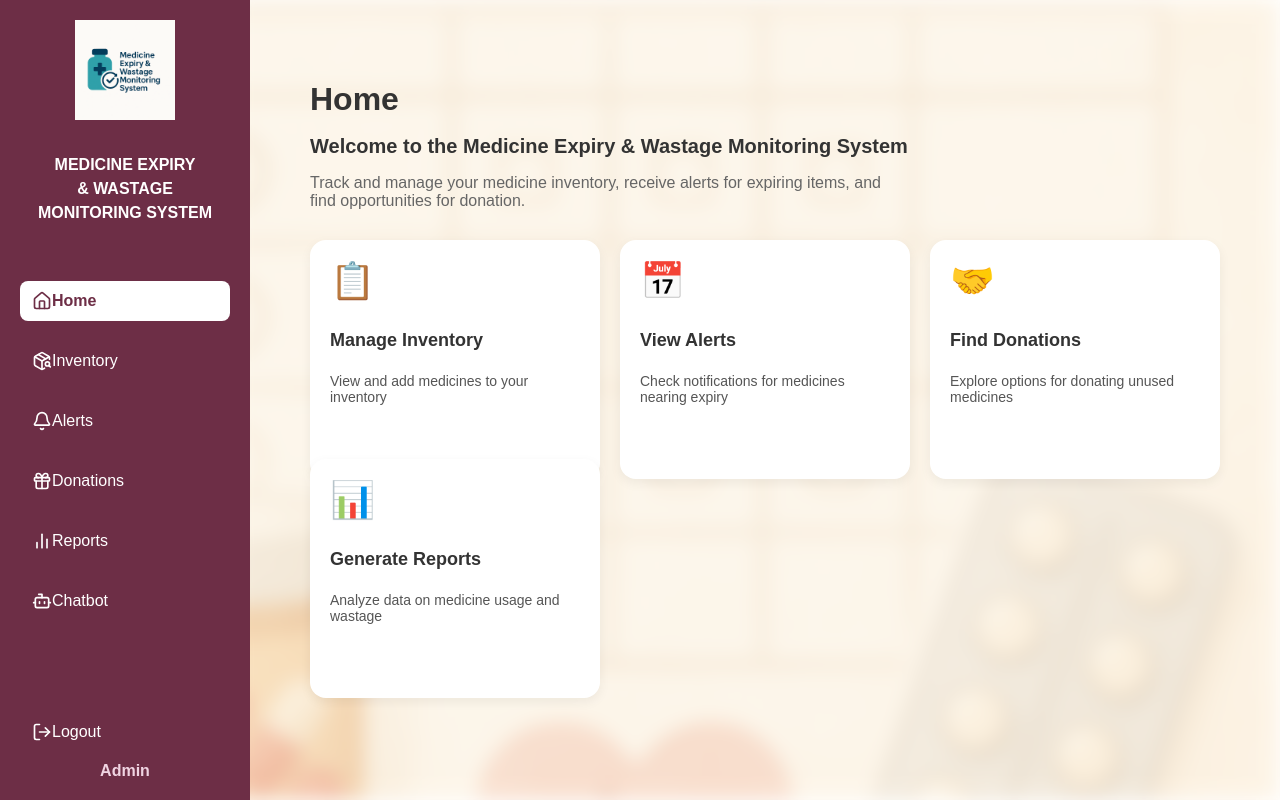
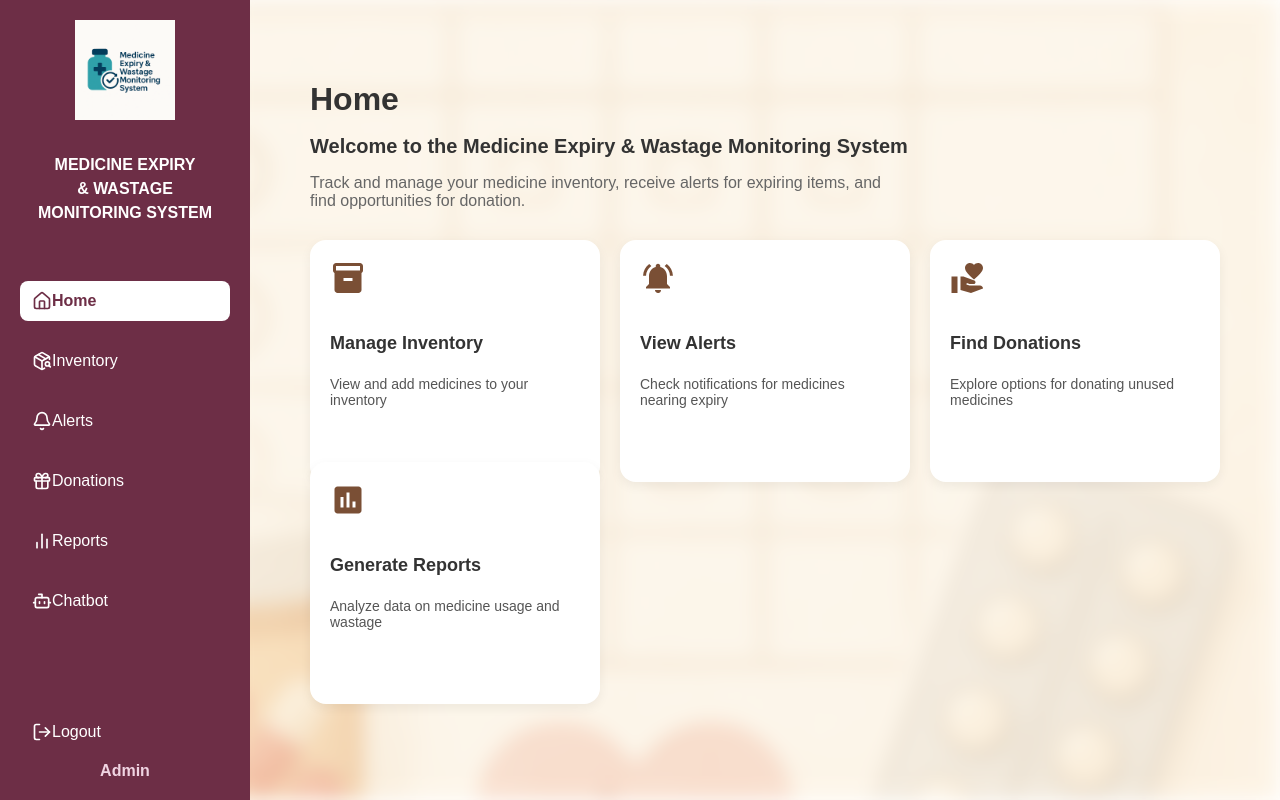
Before and after one commit to Bhuvijain230/Medicine-Expiry-and-Wastage-Monitoring-System, a React (Create React App) app: page / in a window 1280 px wide. Both pictures are taken after typing "name@example.com", "Sample123" into the empty fields and a click on the button "Log in". Built offline with nearby package versions, Linux system fonts and the light colour scheme.

Commit message:
Update Home.js

```diff
--- a/src/Components/Home.js
+++ b/src/Components/Home.js
@@ -1,30 +1,33 @@
 import React, { useEffect } from 'react';
 import './Home.css';
 import { Link, useNavigate } from 'react-router-dom';
+
+// ✅ Import professional icons from react-icons
+import { MdInventory, MdNotificationsActive, MdVolunteerActivism, MdAssessment } from 'react-icons/md';
 
 const cards = [
   {
     title: 'Manage Inventory',
     desc: 'View and add medicines to your inventory',
-    icon: '📋',
+    icon: <MdInventory size={36} color="#7a4f35" />,
     path: '/inventory',
   },
   {
     title: 'View Alerts',
     desc: 'Check notifications for medicines nearing expiry',
-    icon: '📅',
+    icon: <MdNotificationsActive size={36} color="#7a4f35" />,
     path: '/alerts',
   },
   {
     title: 'Find Donations',
     desc: 'Explore options for donating unused medicines',
-    icon: '🤝',
+    icon: <MdVolunteerActivism size={36} color="#7a4f35" />,
     path: '/donations',
   },
   {
     title: 'Generate Reports',
     desc: 'Analyze data on medicine usage and wastage',
-    icon: '📊',
+    icon: <MdAssessment size={36} color="#7a4f35" />,
     path: '/reports',
   },
 ];
```
